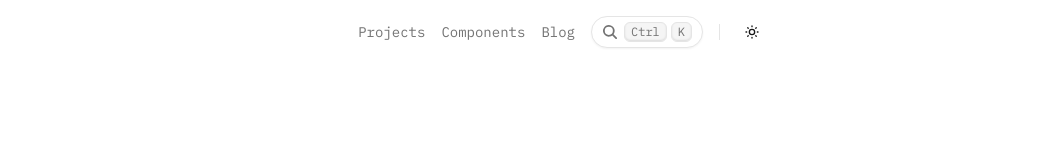
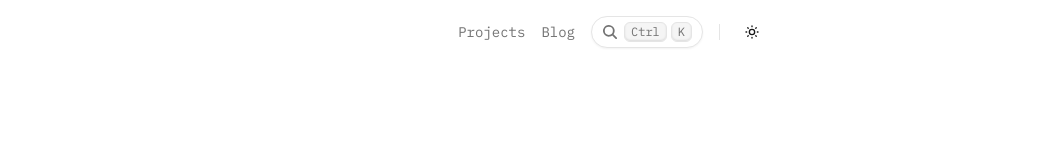
Before and after one commit to Sagar141005/sagarsaini.com, a Next.js app: page / in a window 1280 px wide. Shown: the top 160 px of the page, without its empty margins (232-1280 px from the left). Built offline with nearby package versions, Linux system fonts and the light colour scheme.

Commit message:
chore: removed component page link

```diff
--- a/src/components/common/Navbar.tsx
+++ b/src/components/common/Navbar.tsx
@@ -18,7 +18,7 @@ import Container from "./Container";
 
 const links = [
   { label: "Projects", href: "/projects" },
-  { label: "Components", href: "/components" },
+  // { label: "Components", href: "/components" },
   { label: "Blog", href: "/blog" },
 ];
 
```
